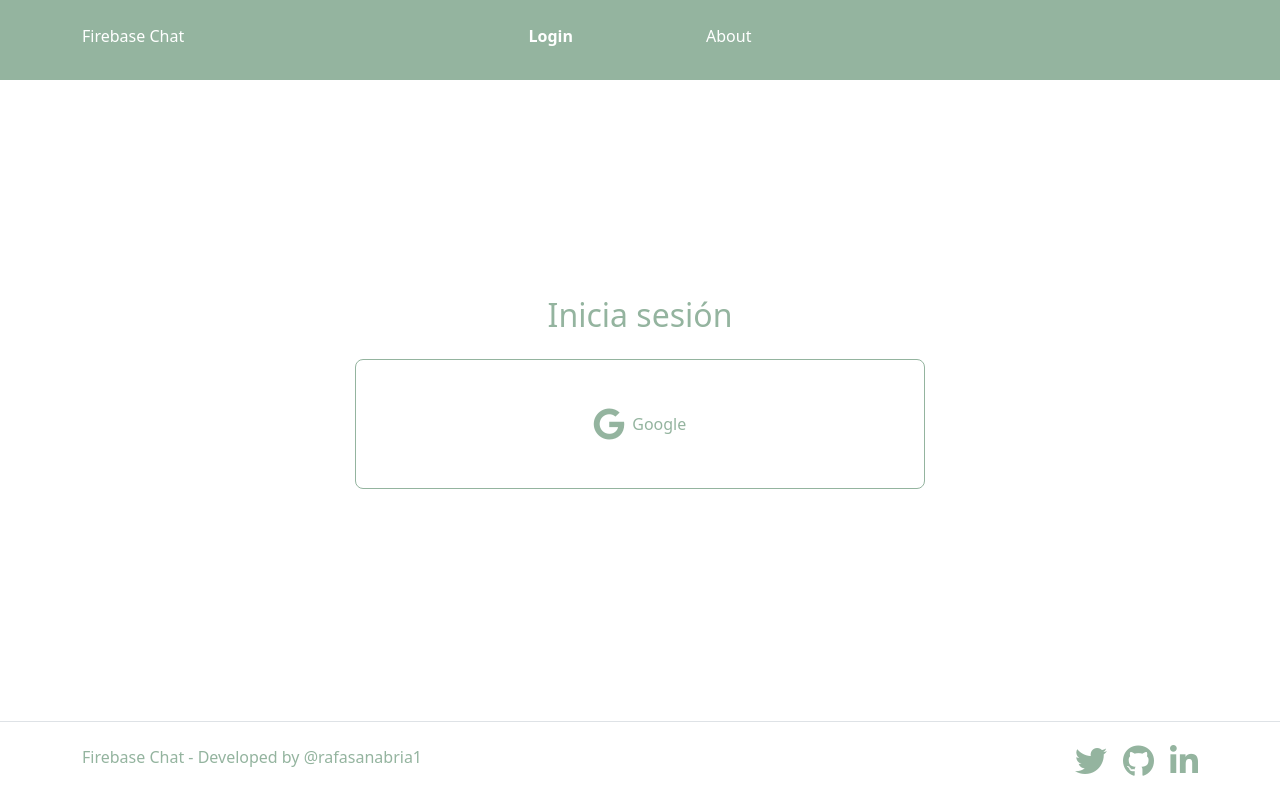
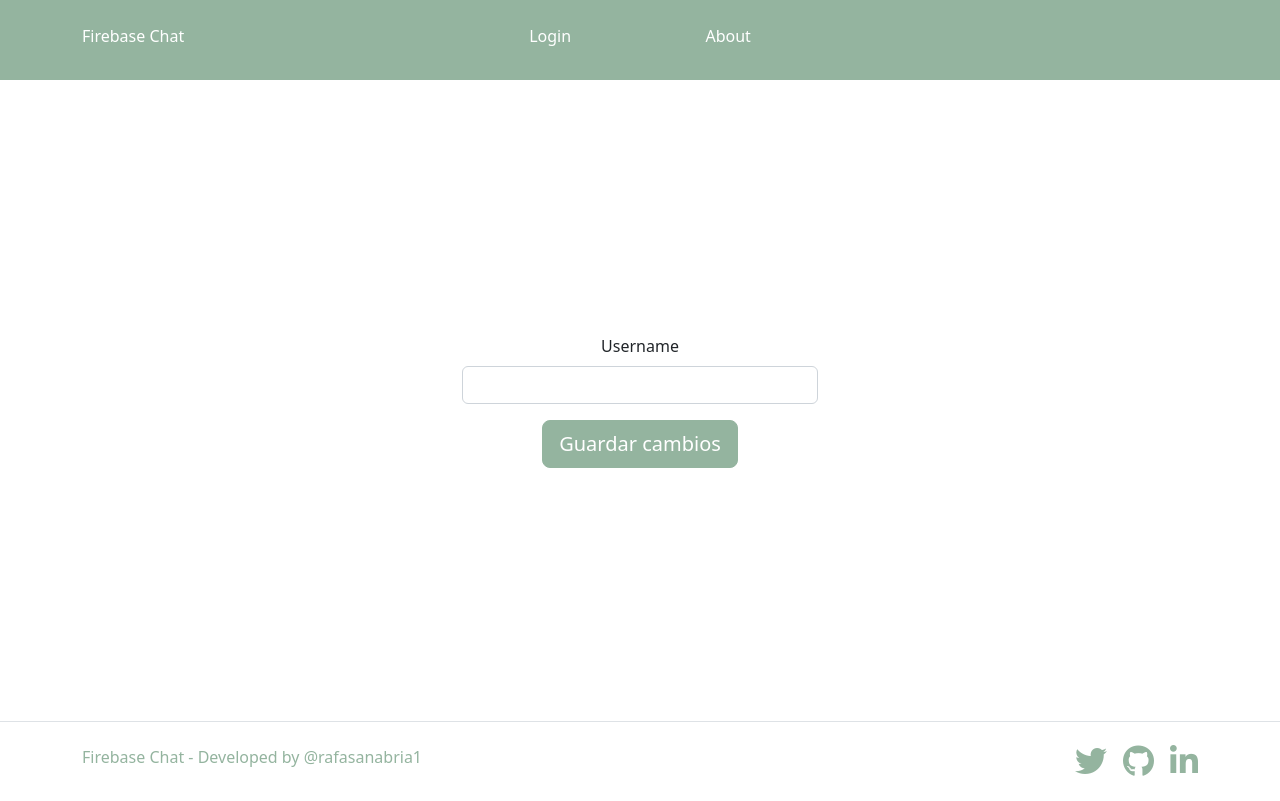
Before and after one commit to Rviewer-Challenges/J9RULZOSNOUGlqJFgSmG, a React (Create React App) app: page /profile in a window 1280 px wide. Before the commit this address led to /login. Built offline with nearby package versions, Linux system fonts and the light colour scheme; no server answers.

Commit message:
Componente de Perfil agregado pero no terminado.

```diff
--- a/src/App.tsx
+++ b/src/App.tsx
@@ -4,6 +4,7 @@ import { Footer } from "./components/Footer";
 import { Header } from "./components/Header";
 import { Login } from "./components/Login";
 import { About } from "./components/About";
+import { Perfil } from "./components/Perfil";
 import { useContext } from "react";
 import FChatContext from "./context/FChatContext";
 
@@ -19,6 +20,7 @@ function App () {
           <Route path="/login" element={<Login />} />
           <Route path="/about" element={<About />} />
           <Route path="/chat" element={<Chat />} />
+          <Route path="/profile" element={<Perfil />} />
           {
             userData && (
               <Route path="*" element={<Navigate to="/chat" replace/>} />
--- a/src/components/Header.tsx
+++ b/src/components/Header.tsx
@@ -20,7 +20,10 @@ export const Header = () => {
                                 <nav className="d-flex justify-content-around">
                                     {
                                         userData && (
-                                            <NavLink to="/chat" className={({isActive}) => ('nav-link ' + (isActive ? "active fw-bold" : ''))}>Chat</NavLink>
+                                            <>
+                                                <NavLink to="/chat" className={({isActive}) => ('nav-link ' + (isActive ? "active fw-bold" : ''))}>Chat</NavLink>
+                                                <NavLink to="/profile" className={({isActive}) => ('nav-link ' + (isActive ? "active fw-bold" : ''))}>Perfil</NavLink>
+                                            </>
                                         )
                                     }
                                     {
--- /dev/null
+++ b/src/components/Perfil.tsx
@@ -0,0 +1,62 @@
+import { getDatabase, ref, set } from 'firebase/database';
+import { useContext, useEffect } from 'react'
+import FChatContext from '../context/FChatContext';
+
+export const Perfil = () => {
+
+    const {userData}  = useContext (FChatContext);
+
+    useEffect (() => {
+
+        const header_height = document.getElementById ('header')!.clientHeight;
+        const footer_height = document.getElementById ('footer')!.clientHeight;
+        const window_height = window.innerHeight;
+
+        if (document.getElementById ('profile')) {
+            document.getElementById ('profile')!.style.height = (window_height - header_height - footer_height).toString () + "px";
+        }
+
+    }, []);
+
+    const handleSubmit = (e:any) => {
+
+        e.preventDefault ();
+
+
+        if (userData) {
+
+            const username = (document.getElementById ("form-mensaje") as HTMLFormElement).username.value;
+            const newUser  = {
+                ...userData,
+                username
+            };
+            saveUser (newUser);
+        }
+
+    };
+
+
+    const saveUser = (user:any) => {
+
+        const database = getDatabase ();
+
+        set (ref (database, 'users/' + user.uid), user);
+        return;
+    };
+
+    return (
+        <div id="profile" className='profile'>
+            <form onSubmit={handleSubmit} className="text-center d-flex flex-column justify-content-center" style={{height: '100%'}}>
+                <div className="container">
+                    <div className="row">
+                        <div className="col-md-4 offset-md-4">
+                            <label htmlFor='username' className='form-label'>Username</label>
+                            <input type="text" id="username" name="username" className='form-control text-center' value={userData?.username} />
+                            <button type='submit' className='btn btn-lg btn-primary text-white mt-3'>Guardar cambios</button>
+                        </div>
+                    </div>
+                </div>
+            </form>
+        </div>
+    )
+}
```
